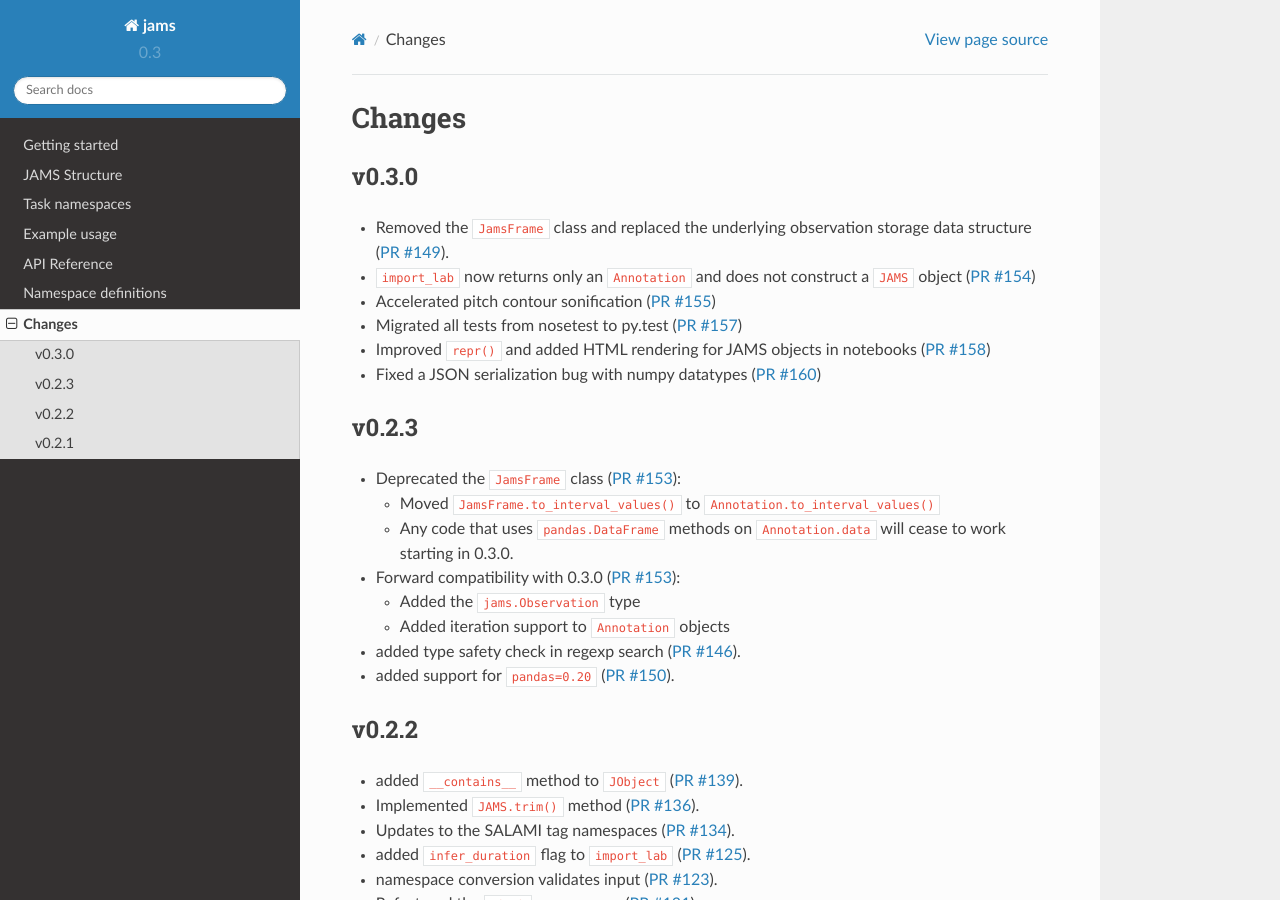
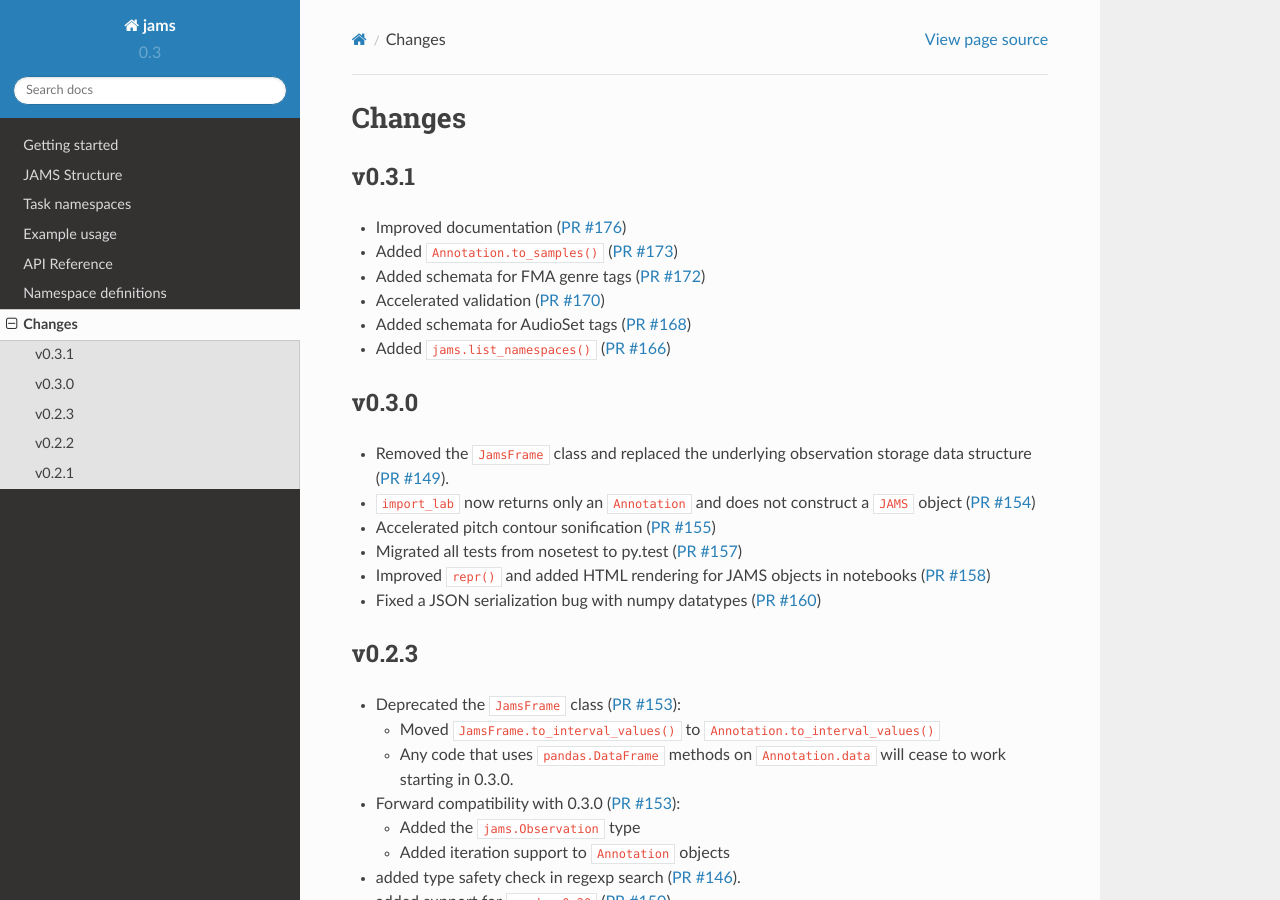
Before and after one commit to marl/jams, a Sphinx documentation site: the page built from docs/changes.rst, in a window 1280 px wide and 900 px high. Built offline with Sphinx 7.4.7 and the Read the Docs theme 2.0.0, drawn with Linux system fonts in a browser that asks for light colours; cross-references to code outside the pages are shown as plain code.

Commit message:
updated version and docs for 0.3.1 release [ci skip]

```diff
--- a/docs/changes.rst
+++ b/docs/changes.rst
@@ -1,5 +1,15 @@
 Changes
 =======
+
+v0.3.1
+------
+
+- Improved documentation (`PR #176 <https://github.com/marl/jams/pull/176>`_)
+- Added `Annotation.to_samples()` (`PR #173 <https://github.com/marl/jams/pull/173>`_)
+- Added schemata for FMA genre tags (`PR #172 <https://github.com/marl/jams/pull/172>`_)
+- Accelerated validation (`PR #170 <https://github.com/marl/jams/pull/170>`_)
+- Added schemata for AudioSet tags (`PR #168 <https://github.com/marl/jams/pull/168>`_)
+- Added `jams.list_namespaces()` (`PR #166 <https://github.com/marl/jams/pull/166>`_)
 
 v0.3.0
 ------
--- a/jams/version.py
+++ b/jams/version.py
@@ -3,4 +3,4 @@
 """Version info"""
 
 short_version = '0.3'
-version = '0.3.0'
+version = '0.3.1'
```
